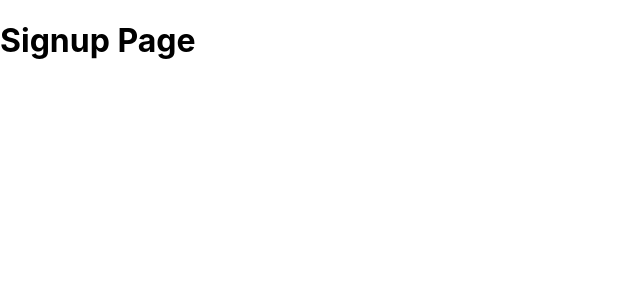
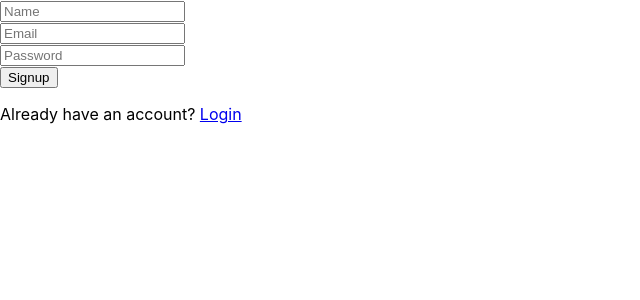
Before and after one commit to Saavari29/Speech-practice-app, a React (Create React App) app in the folder frontend/: page /signup in a window 1280 px wide. Shown: the top 300 px of the page, without its empty margins (0-640 px from the left). Built offline with nearby package versions, Linux system fonts and the light colour scheme.

Commit message:
feat: add Login and Signup pages

```diff
--- a/frontend/src/pages/Login.js
+++ b/frontend/src/pages/Login.js
@@ -1,6 +1,49 @@
+import {useState} from 'react';
+import {useNavigate} from 'react-router-dom';
+import API from '../api/axios';
+
 
 function Login(){
-   return <h1> Login Page</h1>
+  const [email,setEmail]= useState('');
+  const [password,setPassword]= useState('');
+  const [error,setError]= useState('');
+  const navigate = useNavigate();
+
+  const handleLogin =async() => {
+   try {
+      const response= await API.post('/auth/login', {email,password});
+      localStorage.setItem('token',response.data.access_token);
+      navigate('/uploads');
+   }catch(err){
+    setError('Invalid email or password');
+
+   }
+  };
+
+  return (
+    <div>
+      <h1>Login</h1>
+      <input
+      type= "email"
+      placeholder= "Email"
+      value= {email}
+      onChange={(e)=> setEmail(e.target.value)}
+      />
+      <br />
+      <input
+      type= "password"
+      placeholder="Password"
+      value={password}
+      onChange={(e)=> setPassword(e.target.value)}
+      />
+      <br />
+
+      <button onClick={handleLogin}>Login</button>
+      {error && <p style={{color:'red'}}>{error}</p>}
+      <p>Don't have an account? <a href="Signup">Sign up</a></p>
+    </div>
+  );
+
 }
 
 export default Login;
--- a/frontend/src/pages/Signup.js
+++ b/frontend/src/pages/Signup.js
@@ -1,5 +1,64 @@
+import {useState} from 'react';
+import {useNavigate} from 'react-router-dom';
+import API from '../api/axios';
+
+
+
 function Signup(){
-   return <h1> Signup Page</h1>
+  const [name, setName]= useState('');
+  const [email,setEmail]= useState('');
+  const [password,setPassword]= useState('');
+  const [error,setError]= useState('');
+  const navigate = useNavigate();
+
+  const handleSignup= async() =>{
+   try{
+      const response= await API.post('/auth/signup',{name,email,password});
+      localStorage.setItem('token',response.data.access_token);
+      navigate('/uploads');
+
+   }catch(err){
+    setError('email already exists');
+
+   }
+  }
+
+  return(
+   <div>
+      <input
+      type= "name"
+      placeholder= "Name"
+      value={name}
+      onChange={(e)=> setName(e.target.value)}
+      />
+
+      <br />
+
+      <input
+      type="email"
+      placeholder="Email"
+      value={email}
+      onChange={(e)=> setEmail(e.target.value)}
+      />
+
+      <br />
+
+      <input
+      type= "password"
+      placeholder= "Password"
+      value={password}
+      onChange={(e)=> setPassword(e.target.value)}
+      />
+
+      <br />
+
+      <button onClick={handleSignup}>Signup</button>
+      {error && <p style={{color:'red'}}>{error}</p>}
+      <p>Already have an account? <a href="/login">Login</a></p>
+
+
+   </div>
+  )
 }
 
 export default Signup;
```
Also changed, not shown: 1 other file (tests, documents, lock files or other folders).
